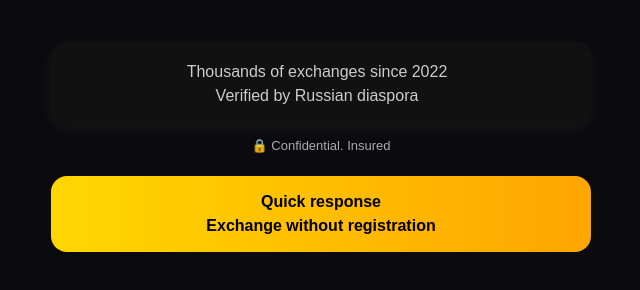
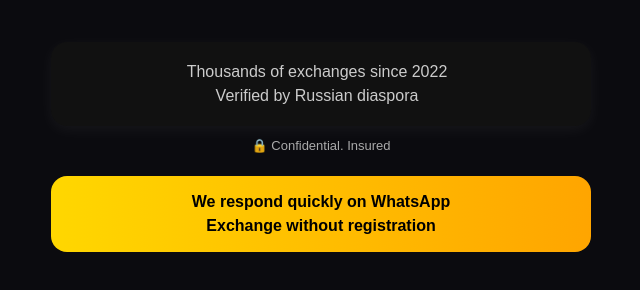
Before and after one commit to app2cash/html, a plain HTML site: page en/index.html in a window 1280 px wide. Shown: the part 3429-3719 px from the top of the page, without its empty margins (319-959 px from the left). Drawn offline with Linux system fonts and the light colour scheme.

Commit message:
Update index.html

```diff
--- a/en/index.html
+++ b/en/index.html
@@ -294,7 +294,7 @@ Verified by Russian diaspora
 <div style="margin-top:10px;font-size:13px;color:#aaa;text-align:center;">
 🔒 Confidential. Insured
 </div>
-<a href="https://wa.me/255756687444" class="cta">Quick response<br> Exchange without registration</a>
+<a href="https://wa.me/255756687444" class="cta">We respond quickly on WhatsApp<br> Exchange without registration</a>
 
 </div>
 
```
